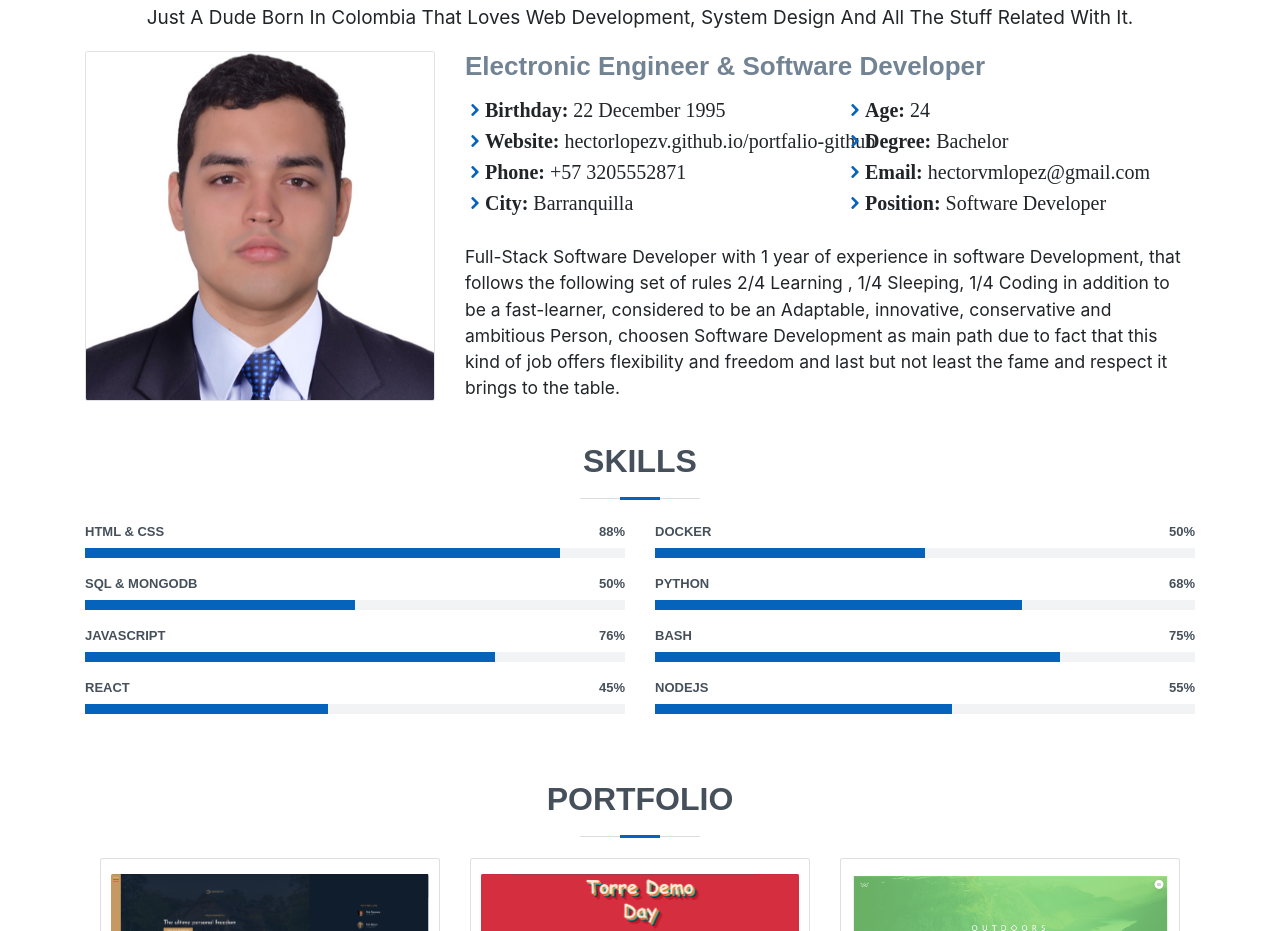
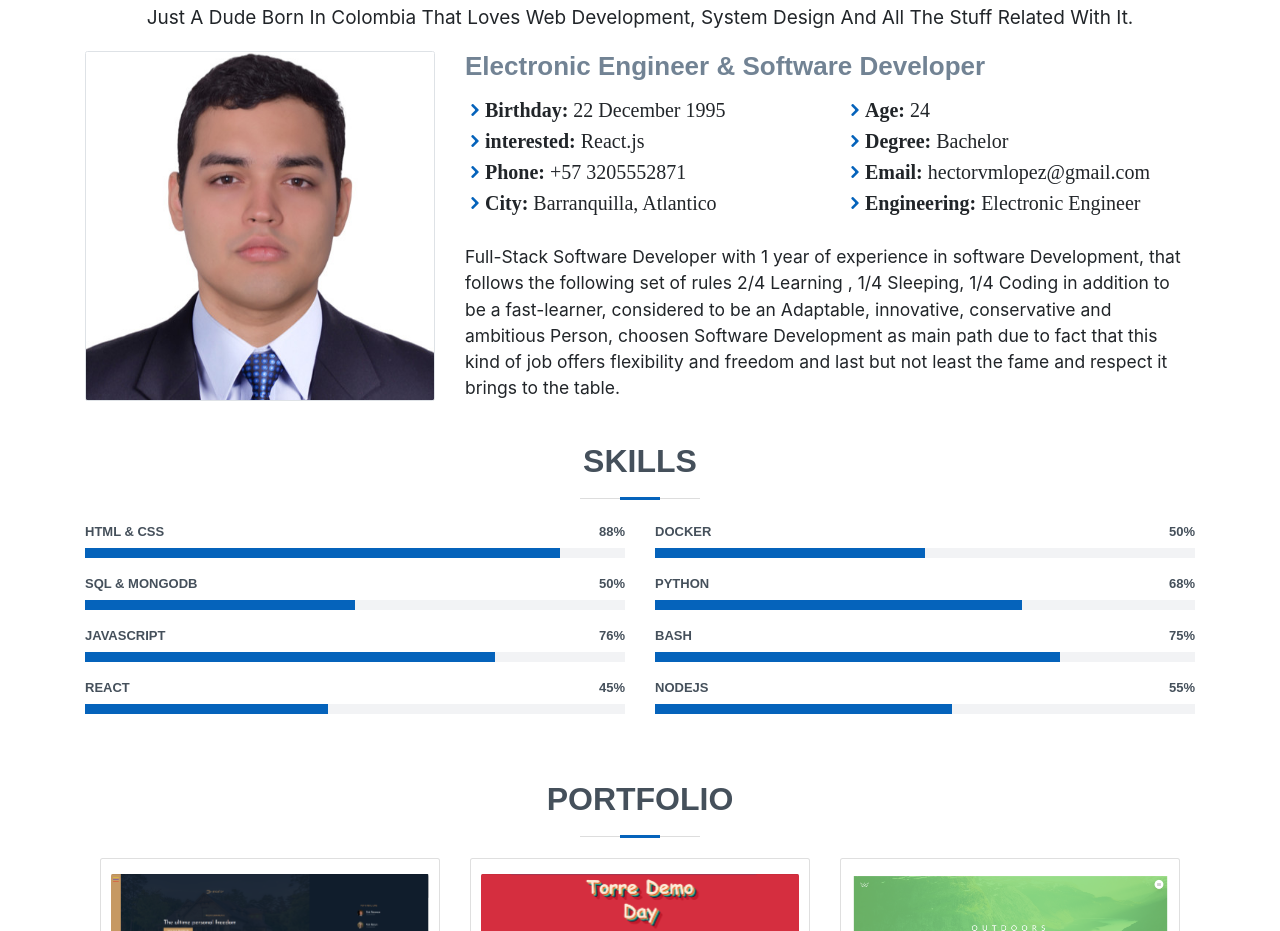
Before and after one commit to hectorlopezv/portfalio-github, a React (Create React App) app: page / in a window 1280 px wide. Shown: the part 940-1871 px from the top of the page. Built offline with nearby package versions, Linux system fonts and the light colour scheme.

Commit message:
changes to about section

```diff
--- a/src/components/About.tsx
+++ b/src/components/About.tsx
@@ -39,9 +39,9 @@ const About: React.FunctionComponent<AboutProps> = () => {
                         <div className="col-lg-6">
                             <ul>
                                 <li><i className="icofont-rounded-right"><strong>Birthday: </strong>22 December 1995</i></li>
-                                <li><i className="icofont-rounded-right"><strong>Website: </strong>hectorlopezv.github.io/portfalio-github</i></li>
+                                <li><i className="icofont-rounded-right"><strong>interested: </strong>React.js</i></li>
                                 <li><i className="icofont-rounded-right"><strong>Phone: </strong>+57 3205552871</i></li>
-                                <li><i className="icofont-rounded-right"><strong>City: </strong>Barranquilla</i></li>
+                                <li><i className="icofont-rounded-right"><strong>City: </strong>Barranquilla, Atlantico</i></li>
                             </ul>
                         </div>
 
@@ -50,7 +50,7 @@ const About: React.FunctionComponent<AboutProps> = () => {
                                 <li><i className="icofont-rounded-right"><strong>Age: </strong>24</i></li>
                                 <li><i className="icofont-rounded-right"><strong>Degree: </strong>Bachelor</i></li>
                                 <li><i className="icofont-rounded-right"><strong>Email: </strong>hectorvmlopez@gmail.com</i></li>
-                                <li><i className="icofont-rounded-right"><strong>Position: </strong>Software Developer</i></li>
+                                <li><i className="icofont-rounded-right"><strong>Engineering: </strong> Electronic Engineer</i></li>
                             </ul>
                         </div>
 
```
